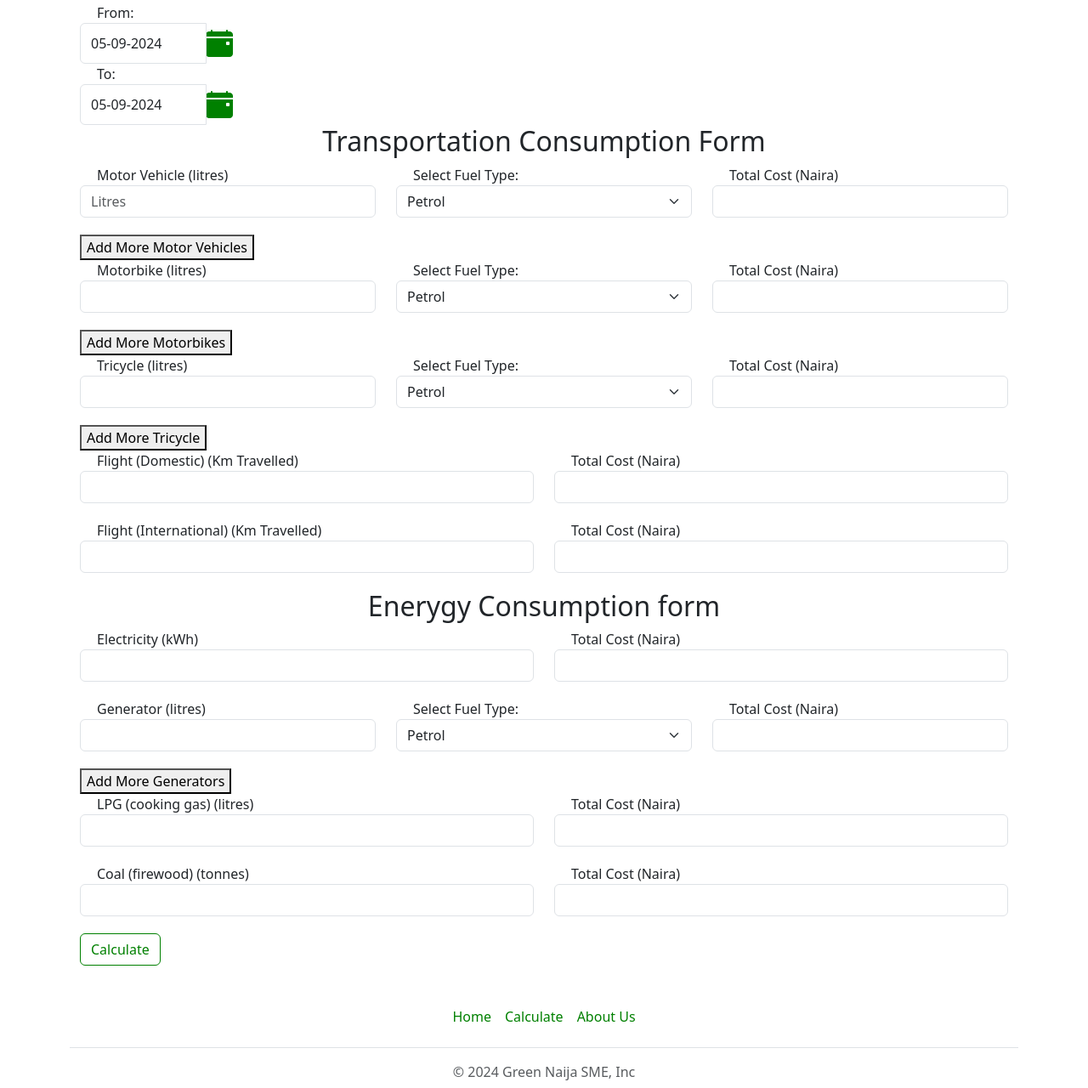
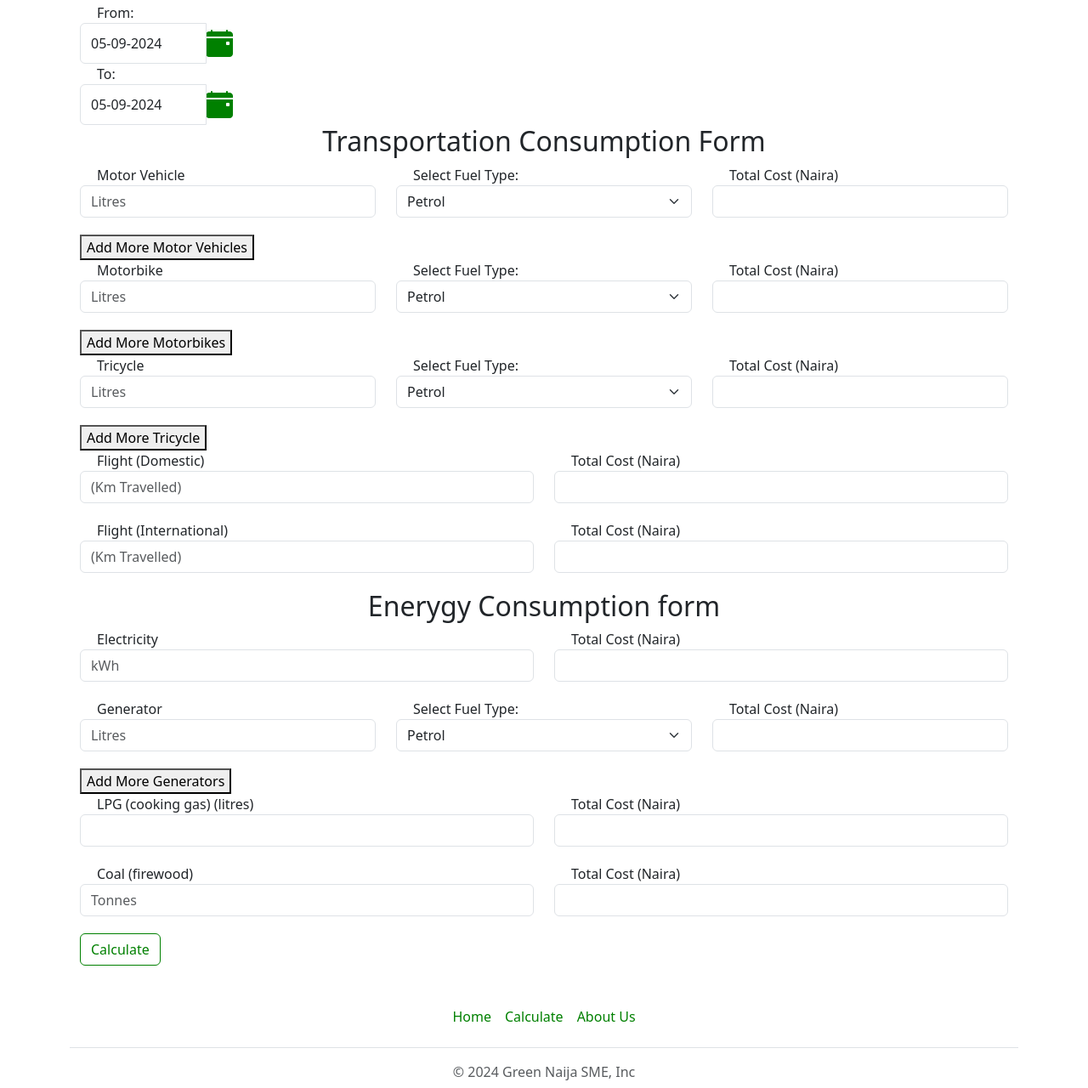
Before and after one commit to Te-mixx/Green-naija-sme, a Flask app: page /calculate in a window 1280 px wide. Shown: the part 268-1548 px from the top of the page at 85% size. Run offline with Flask 3, Linux system fonts and the light colour scheme; the visitor is signed in with stand-in values (Sample User, id 1); some libraries are stand-ins or nearby versions.

Commit message:
update form placeholder

```diff
--- a/flaskr/templates/calculate.html
+++ b/flaskr/templates/calculate.html
@@ -27,8 +27,8 @@
     <form>
       <div class="form-group row" id="motorVehicle">
         <div class="col">
-          <label for="car_diesel">Motor Vehicle (litres)</label>
-          <input type="text" class="form-control" id="motorVehicle_litres" name="motor_vehicle" placeholder="Litres" required step="any">
+          <label for="car_diesel">Motor Vehicle</label>
+          <input type="text" class="form-control" id="motorVehicle_litres" name="motor_vehicle" placeholder="Litres">
         </div>
         <div class="col">
           <label for="fuelType">Select Fuel Type:</label>
@@ -45,8 +45,8 @@
       <button type="button" onclick="addInput('motorVehicle')">Add More Motor Vehicles</button>
       <div class="form-group row" id="motorbike">
         <div class="col">
-          <label for="motorbike">Motorbike (litres)</label>
-          <input type="text" class="form-control" id="motorbike_litres" name="motorbike">
+          <label for="motorbike">Motorbike</label>
+          <input type="text" class="form-control" id="motorbike_litres" name="motorbike" placeholder="Litres">
         </div>
         <div class="col">
           <label for="fuelType">Select Fuel Type:</label>
@@ -63,8 +63,8 @@
       <button type="button" onclick="addInput('motorbike')">Add More Motorbikes</button>
       <div class="form-group row" id="tricycle">
         <div class="col">
-          <label for="tricycle">Tricycle (litres)</label>
-          <input type="text" class="form-control" id="tricycle_litres" name="tricycle">
+          <label for="tricycle">Tricycle</label>
+          <input type="text" class="form-control" id="tricycle_litres" name="tricycle" placeholder="Litres">
         </div>
         <div class="col">
           <label for="fuelType">Select Fuel Type:</label>
@@ -81,8 +81,8 @@
       <button type="button" onclick="addInput('tricycle')">Add More Tricycle</button>
       <div class="form-group row" id="flightDomestic">
         <div class="col">
-          <label for="flight_domestic">Flight (Domestic) (Km Travelled)</label>
-          <input type="text" class="form-control" id="flightDomestic_value" name="flight_domestic">
+          <label for="flight_domestic">Flight (Domestic)</label>
+          <input type="text" class="form-control" id="flightDomestic_value" name="flight_domestic" placeholder="(Km Travelled)">
         </div>
         <div class="col">
           <label for="flight_domestic_price">Total Cost (Naira)</label>
@@ -91,8 +91,8 @@
       </div>
       <div class="form-group row" id="flightInternational">
         <div class="col">
-          <label for="flight_international">Flight (International) (Km Travelled)</label>
-          <input type="text" class="form-control" id="flightInternational_value" name="flight_international">
+          <label for="flight_international">Flight (International)</label>
+          <input type="text" class="form-control" id="flightInternational_value" name="flight_international" placeholder="(Km Travelled)">
         </div>
         <div class="col">
           <label for="flight_international_price">Total Cost (Naira)</label>
@@ -105,8 +105,8 @@
       <h2 class="text-center">Enerygy Consumption form </h2>
       <div class="form-group row" id="electricity">
         <div class="col">
-          <label for="electricity">Electricity (kWh)</label>
-          <input type="text" class="form-control" id="electricity_value" name="electricity">
+          <label for="electricity">Electricity</label>
+          <input type="text" class="form-control" id="electricity_value" name="electricity" placeholder="kWh">
         </div>
         <div class="col">
           <label for="electricity_price">Total Cost (Naira)</label>
@@ -115,8 +115,8 @@
       </div>
       <div class="form-group row" id="generator">
         <div class="col">
-          <label for="generator">Generator (litres)</label>
-          <input type="text" class="form-control" id="generator_litres" name="generator">
+          <label for="generator">Generator</label>
+          <input type="text" class="form-control" id="generator_litres" name="generator" placeholder="Litres">
         </div>
         <div class="col">
           <label for="fuelType">Select Fuel Type:</label>
@@ -143,8 +143,8 @@
       </div>
       <div class="form-group row" id="firewood">
         <div class="col">
-          <label for="coal">Coal (firewood) (tonnes)</label>
-          <input type="text" class="form-control" id="firewood_value" name="coal">
+          <label for="coal">Coal (firewood)</label>
+          <input type="text" class="form-control" id="firewood_value" name="coal" placeholder="Tonnes">
         </div>
         <div class="col">
           <label for="coal_price">Total Cost (Naira)</label>
```
